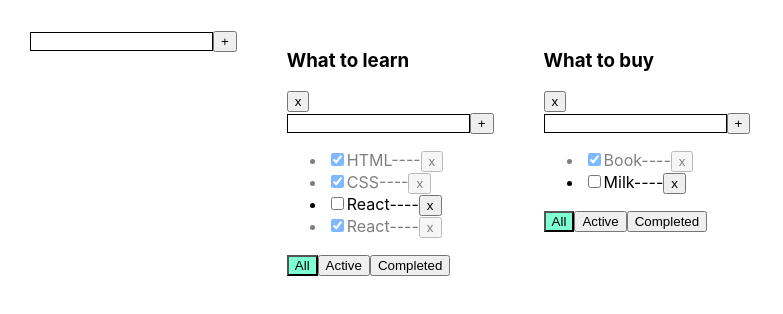
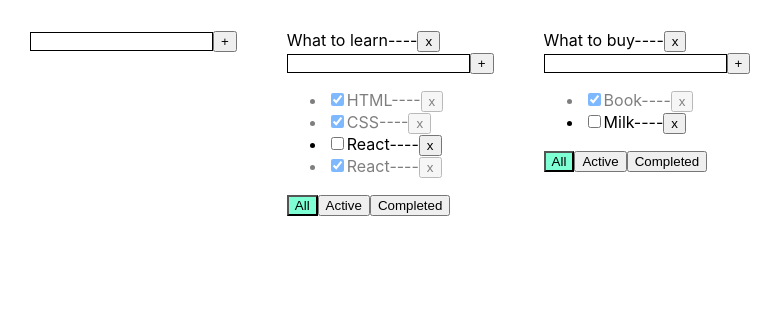
Before and after one commit to Peleka/TodoList, a React (Create React App) app: page / in a window 1280 px wide. Shown: the top 314 px of the page, without its empty margins (0-783 px from the left). Built offline with nearby package versions, Linux system fonts and the light colour scheme.

Commit message:
changeTitle input

```diff
--- a/src/App.tsx
+++ b/src/App.tsx
@@ -84,6 +84,14 @@ function App() {
         delete tasks[todolistID]
     }
 
+    function changeTodoListTitle(todolistID: string, title: string) {
+        const todolist = todoLists.find(t => t.id === todolistID)
+        if(todolist) {
+            todolist.title = title
+        }
+        setTodolists([...todoLists])
+    }
+
     function addTodoList(title: string) {
         let todolist: TodolistType = {
             id: v1(),
@@ -122,6 +130,7 @@ function App() {
                 changeTaskStatus={changeTaskStatus}
                 removeTodolist={removeTodolist}
                 changeTaskTitle={changeTaskTitle}
+                changeTodoListTitle={changeTodoListTitle}
             />
         )
     })
--- a/src/EditableSpan.tsx
+++ b/src/EditableSpan.tsx
@@ -2,6 +2,7 @@ import React, {ChangeEvent, useState} from "react";
 
 type EditableSpanPropsType = {
     title: string
+    changeTaskTitleHandler: (title:string) => void
 }
 
 export function EditableSpan(props: EditableSpanPropsType) {
@@ -10,10 +11,11 @@ export function EditableSpan(props: EditableSpanPropsType) {
 
     const activateEditMode = () => {
         setEditMode(true)
-        setTitle(props.title)
+        setTitle(props.title) //текущее значение в инпуте
     }
     const activateVieMode = () => {
         setEditMode(false)
+        props.changeTaskTitleHandler(title)
     }
 
     const onChangeTitleHandler = (e: ChangeEvent<HTMLInputElement>) => {
--- a/src/Todolist.tsx
+++ b/src/Todolist.tsx
@@ -15,6 +15,7 @@ type TodolistPropsType = {
     changeTaskStatus: (taskID: string, newIsDoneValue: boolean, todolistID: string) => void
     removeTodolist: (todolistID: string) => void
     changeTaskTitle: (taskID: string, newTitle: string, todolistID: string) => void
+    changeTodoListTitle: (todolistID: string, newTitle: string) => void
 }
 
 function Todolist(props: TodolistPropsType) {
@@ -30,7 +31,10 @@ function Todolist(props: TodolistPropsType) {
                         type={"checkbox"}
                         checked={t.isDone}
                     />
-                    <EditableSpan title={t.title}/>
+                    <EditableSpan
+                        title={t.title}
+                        changeTaskTitleHandler={changeTaskTitleHandler}
+                    />
                     <button onClick={() => {
                         props.removeTask(t.id, props.todolistID)
                     }}>x
@@ -48,9 +52,12 @@ function Todolist(props: TodolistPropsType) {
         props.addTasks(title, props.todolistID)
     }
 
+    const changeTodoListTitle = (newTitle: string) => {
+        props.changeTodoListTitle(props.todolistID, newTitle)
+    }
     return (
         <div>
-            <h3>{props.title}</h3>
+            <EditableSpan title={props.title} changeTaskTitleHandler={changeTodoListTitle}/>
             <button onClick={onClickRemoveTodolist}>x</button>
             <AddItemForm addItem={addTask}/>
             <ul>
```
